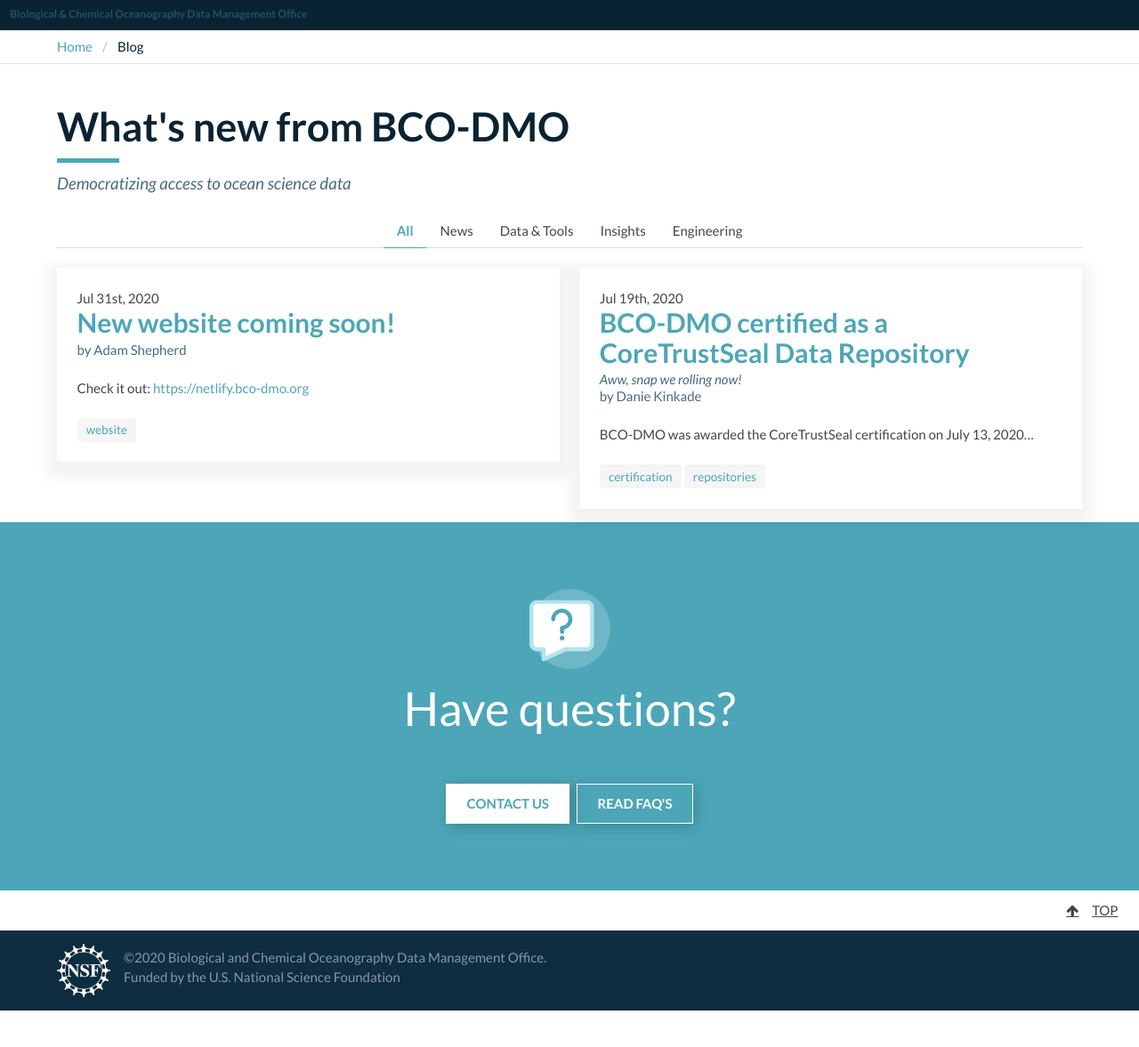
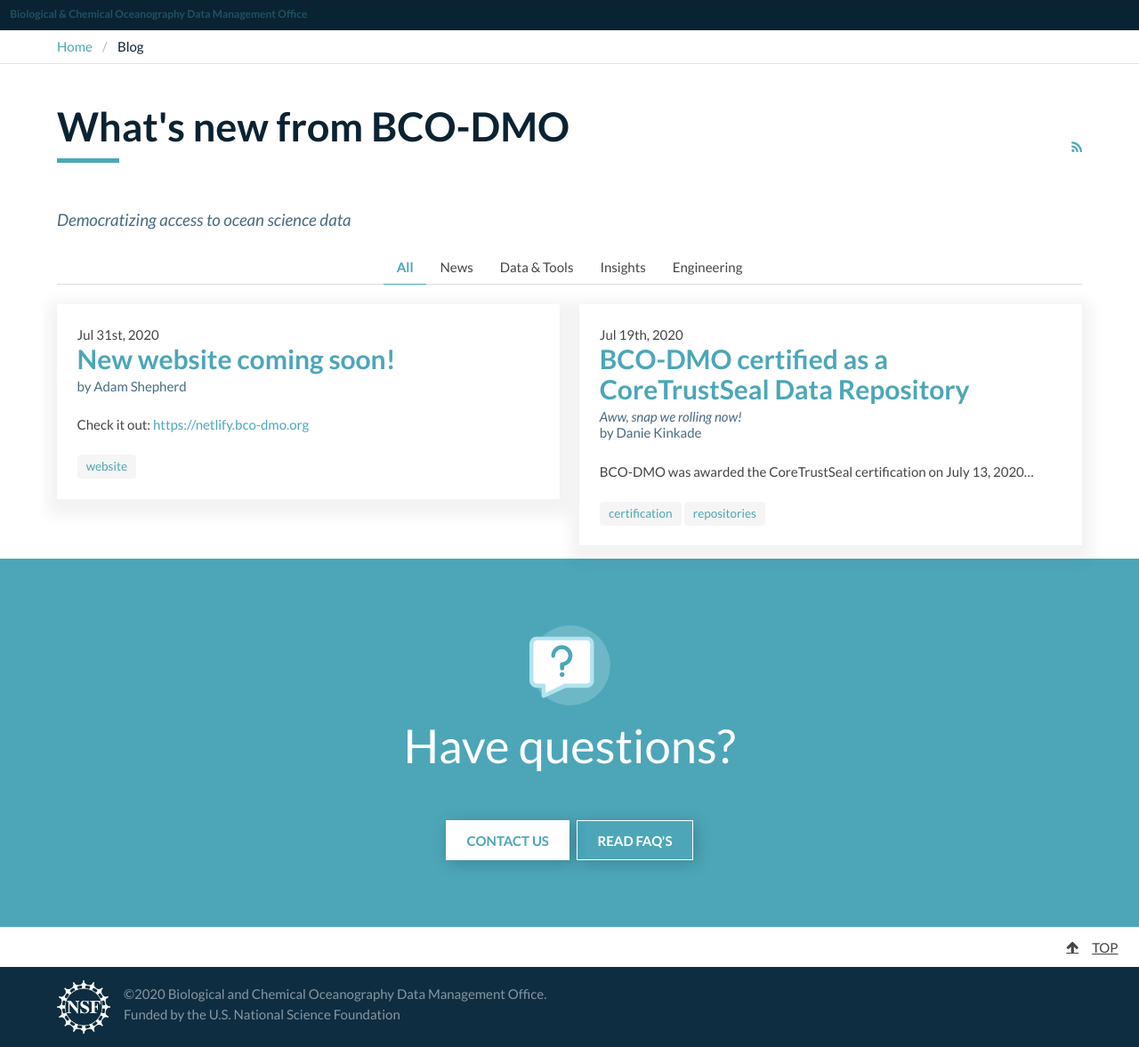
Before and after one commit to BCODMO/blog.bco-dmo.org, a Jekyll site: the page built from index.html, in a window 1280 px wide. Shown: the whole page at 89% size. Built offline with Jekyll 4.4.1, drawn with Linux system fonts in a browser that asks for light colours; before the commit the page ends 1136 px from its top, so only the background shows below that.

Commit message:
Update index.html

```diff
--- a/index.html
+++ b/index.html
@@ -10,8 +10,17 @@
   change_frequency: monthly
   priority: 1
 ---
+<nav class="level">
+  <div class="level-left">
+    <div class="level-item">
+      <h1 class="title is-1 is-primary padding-bot-1 margin-bot-2-important">{{ page.title }}</h1>
+    </div>
+  </div>
+  <div class="level-right">
+    <p class="level-item"><a href="/atom.xml"><i class="fa fa-rss fa-2" aria-hidden="true"></i></a></p>
+  </div>
+</nav>
 
-<h1 class="title is-1 is-primary padding-bot-1 margin-bot-2-important">{{ page.title }}</h1>
 {% if page.subtitle %}
 <h5 class="subtitle is-italic padding-bot-0">{{ page.subtitle }}</h5>
 {% endif %}
```
